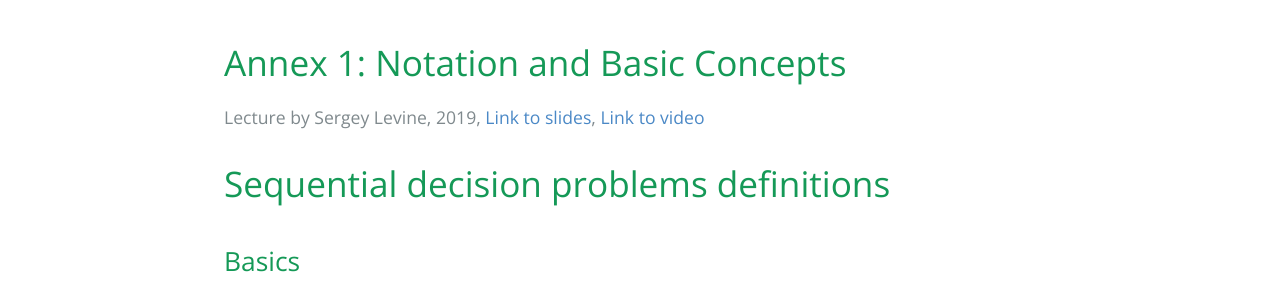
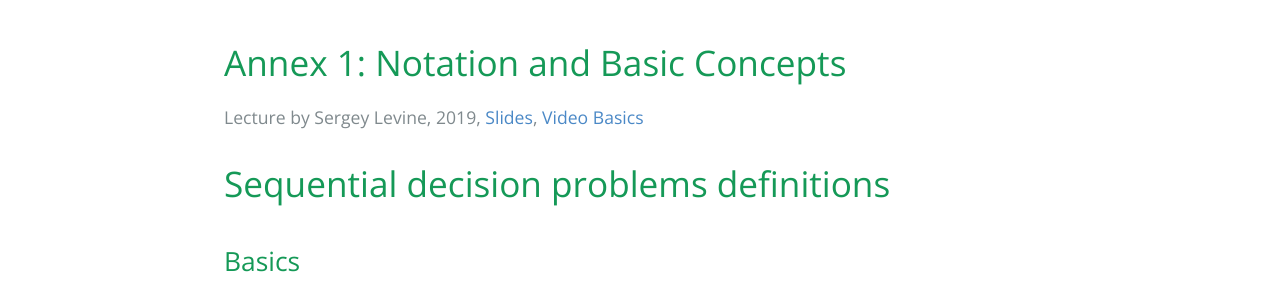
Before and after one commit to CampusAI/CampusAI.github.io, a Jekyll site: the page built from _lectures/annex/basic_concepts.md, in a window 1280 px wide. Shown: the part 411-711 px from the top of the page. Built offline with Jekyll 4.4.1, drawn with Linux system fonts in a browser that asks for light colours.

Commit message:
Merged with local

```diff
--- a/_layouts/lecture.html
+++ b/_layouts/lecture.html
@@ -20,7 +20,7 @@ layout: default
 </script>
 
 <h1>{{ page.title }}</h1>
-<div class="opaque"> Lecture by {{page.lecture-author}}, {{page.lecture-date}}, <a href="{{page.slides-link}}">Link to slides</a>, <a href="{{page.video-link}}">Link to video</a> </div>
+<div class="opaque"> Lecture by {{page.lecture-author}}, {{page.lecture-date}}, <a href="{{page.slides-link}}">Slides</a>, <a href="{{page.video-link}}">Video</a> <a href="/lectures/basic_concepts">Basics</a> </div>
 </div>
 
 <br>
```
